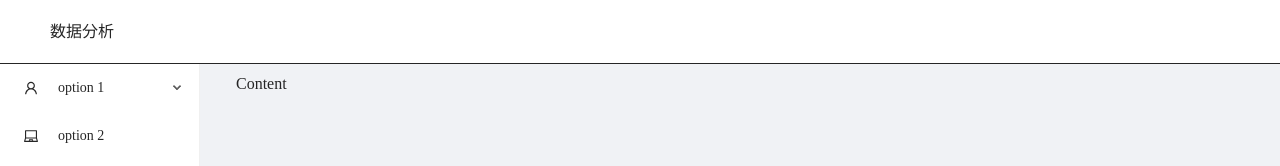
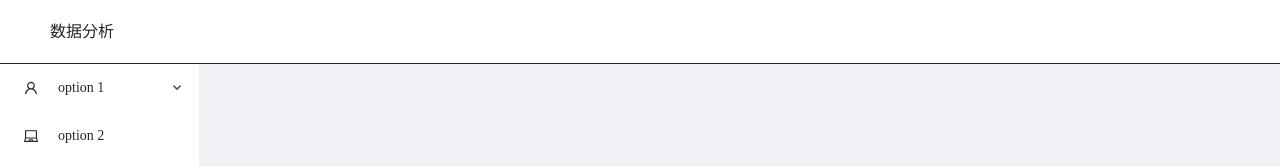
Before and after one commit to jobsofferings/epidemic_front_end, a React (Create React App) app: page / in a window 1280 px wide. Shown: the top 166 px of the page. Built offline with nearby package versions, Linux system fonts and the light colour scheme.

Commit message:
增加router对应components

```diff
--- a/src/App.tsx
+++ b/src/App.tsx
@@ -1,26 +1,32 @@
 import React from 'react';
-import { ConfigProvider, Layout } from 'antd';
-import SiderWrapper from './components/SiderWrapper';
-import HeaderWrapper from './components/HeaderWrapper';
-import ContentWrapper from './components/ContentWrapper';
+import { Route, Switch, BrowserRouter } from 'react-router-dom';
+import { ConfigProvider } from 'antd';
+import EpidemicLayout from './components/EpidemicLayout';
+import { ROUTE_CONFIG } from './config/routerConfig';
 import './index.less';
 import './reset.less';
 
-const wrapperArea = { display: 'flex', flex: '0 0 92px', transition: 'all 0.2s' };
+export interface EpidemicAppProps { }
 
-const App = () => {
+const GlobalEventContext = React.createContext({});
+
+const App: React.FunctionComponent<EpidemicAppProps> = (props) => {
 
   return (
     <ConfigProvider>
-      <Layout>
-        <HeaderWrapper />
-        <Layout>
-          <div style={wrapperArea}>
-            <SiderWrapper />
-          </div>
-          < ContentWrapper />
-        </Layout>
-      </Layout>
+      <GlobalEventContext.Provider value={props}>
+        <EpidemicLayout>
+          <BrowserRouter>
+            <Switch>
+              {ROUTE_CONFIG.map(({ components, ...props }, index) =>
+                <Route key={`${props.path}${index}`} {...props}>
+                  {components}
+                </Route>
+              )}
+            </Switch>
+          </BrowserRouter>
+        </EpidemicLayout>
+      </GlobalEventContext.Provider>
     </ConfigProvider>
   );
 
--- a/src/components/ContentWrapper.tsx
+++ /dev/null
@@ -1,14 +0,0 @@
-import React from "react";
-import { Layout } from 'antd';
-
-const { Content } = Layout;
-
-const contentStyle = { padding: '12px 24px', minHeight: 280 };
-
-const ContentWrapper = () => {
-  return <Content className='epidemic-content' style={contentStyle}>
-    <div>Content</div>
-  </Content>;
-}
-
-export default ContentWrapper;
--- /dev/null
+++ b/src/components/EpidemicLayout.tsx
@@ -0,0 +1,38 @@
+import React from 'react';
+import { Layout } from 'antd';
+import HeaderWrapper from './HeaderWrapper';
+import SiderWrapper from './SiderWrapper';
+import classnames from 'classnames';
+
+const wrapperArea = { display: 'flex', flex: '0 0 92px', transition: 'all 0.2s' };
+
+const { Content } = Layout;
+
+export interface EpidemicLayoutProps {
+  layoutClassName?: string;
+  contentClassName?: string;
+}
+
+const EpidemicLayout: React.FunctionComponent<EpidemicLayoutProps> = ({
+  children,
+  layoutClassName,
+  contentClassName,
+}) => {
+
+  return (
+    <Layout className={classnames('open-layout', layoutClassName)}>
+      <HeaderWrapper />
+      <Layout>
+        <div style={wrapperArea}>
+          <SiderWrapper />
+        </div>
+        <Content className={classnames('open-content', contentClassName)}>
+          {children}
+        </Content>
+      </Layout>
+    </Layout>
+  );
+
+}
+
+export default EpidemicLayout;
--- /dev/null
+++ b/src/config/routerConfig.tsx
@@ -0,0 +1,15 @@
+import React from "react";
+
+export const ROUTE_CONFIG = [{
+  path: '/ability',
+  exact: true,
+  components: <div>123456</div>
+},{
+  path: '/ability/a',
+  exact: true,
+  components: <div>123456aaaaaaaa</div>
+},{
+  path: '/ability/b',
+  exact: true,
+  components: <div>123456bbbbbbbb</div>
+},];
```
